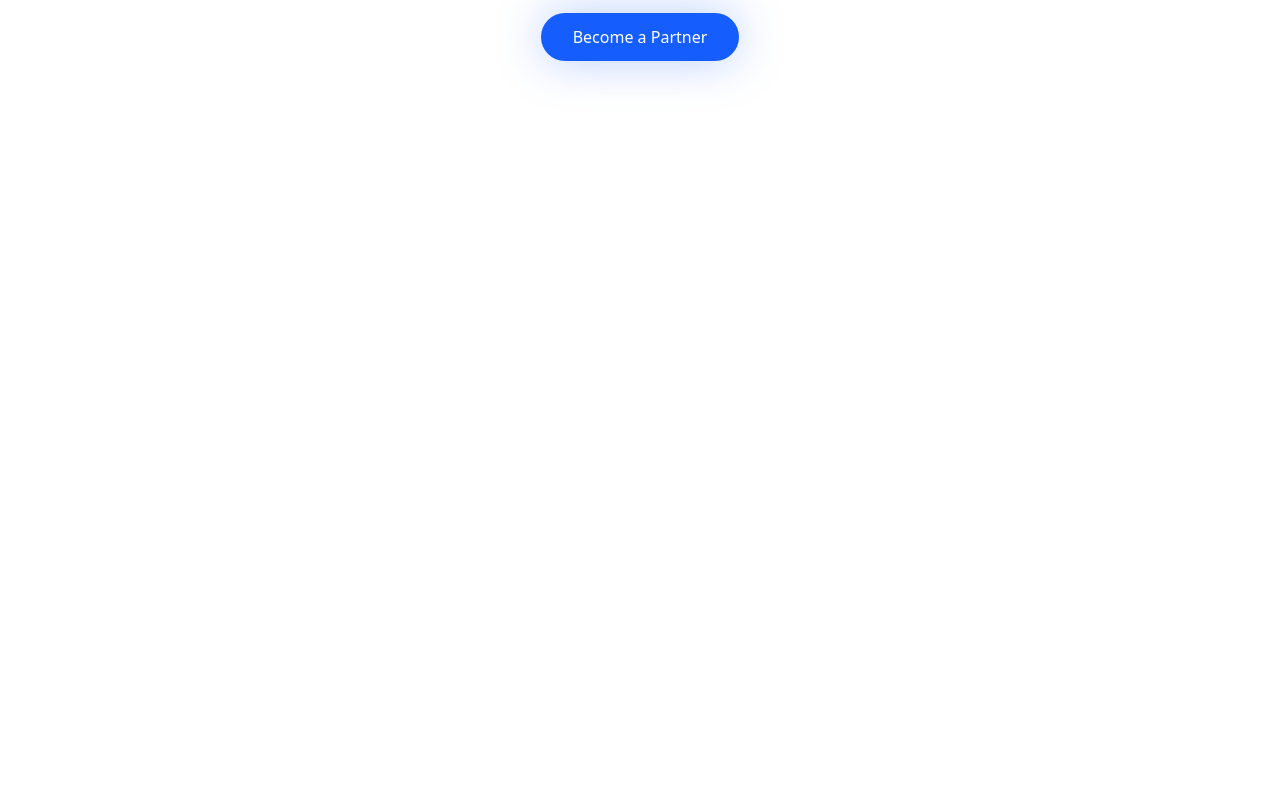
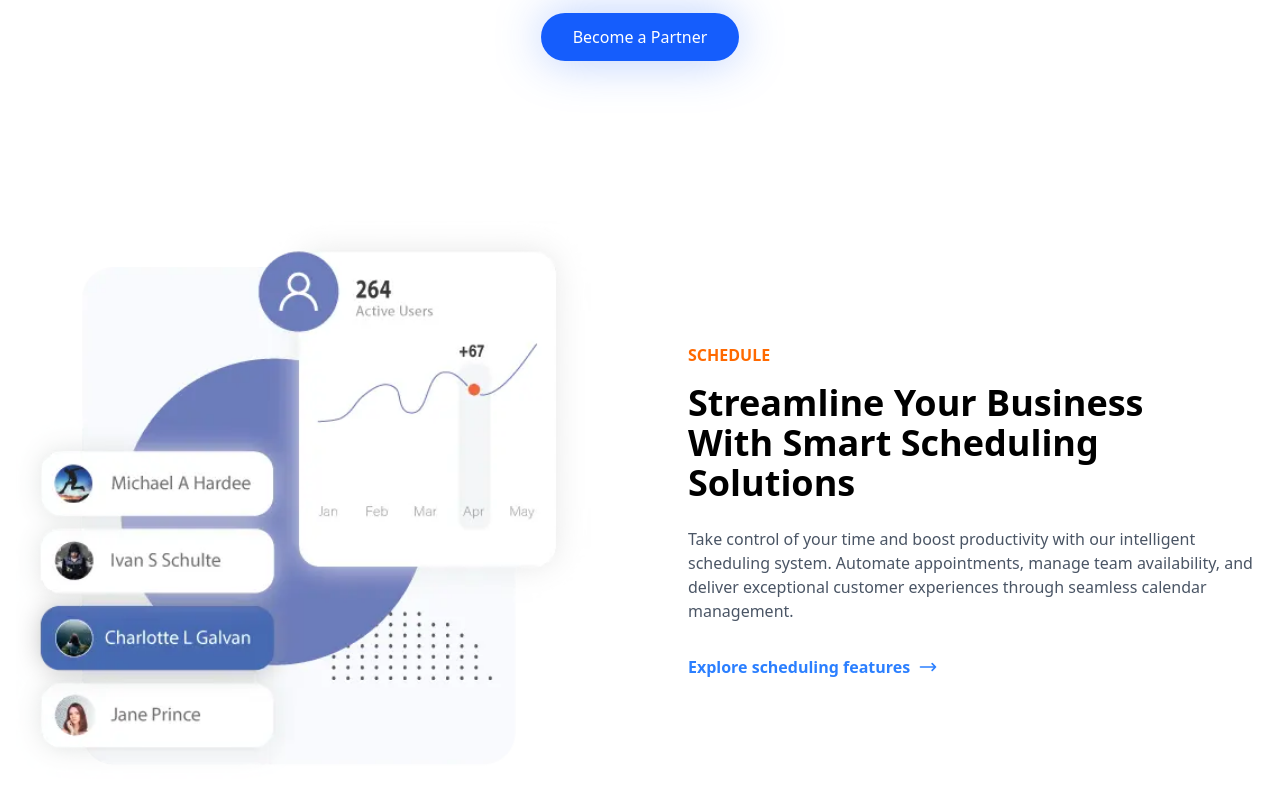
Before and after one commit to naren-naresh/modern-landing-page, a React (Vite) app: page / in a window 1280 px wide. Shown: the part 1836-2636 px from the top of the page. Before the commit the page ends 1961 px from the top, so only its background shows below. Built offline with nearby package versions, Linux system fonts and the light colour scheme.

Commit message:
schedule and pricing section completed

```diff
--- a/src/App.jsx
+++ b/src/App.jsx
@@ -4,6 +4,8 @@ import Hero from './components/Hero'
 import CompanyLogo from './components/CompanyLogo'
 import PurposeSection from './components/PurposeSection'
 import FeaturesSection from './components/FeatureSection'
+import ScheduleSection from './components/ScheduleSection'
+import PricingSection from './components/PricingSection'
 
 function App() {
   return (
@@ -16,6 +18,8 @@ function App() {
         <CompanyLogo/>
         <PurposeSection/>
         <FeaturesSection/>
+        <ScheduleSection/>
+        <PricingSection/>
       </div>
     </main>
   )
--- /dev/null
+++ b/src/components/PricingSection.jsx
@@ -0,0 +1,105 @@
+import { useState } from 'react'
+
+const PricingSection = () => {
+  const [productCount, setProductCount] = useState(1)
+
+  // Calculate prices based on product count
+  const starterPrice = Math.round(4000 * (productCount / 50))
+  const businessPrice = Math.round(7500 * (productCount / 50))
+
+  return (
+    <section
+      className="py-20 px-4"
+    >
+      <div className="max-w-6xl mx-auto">
+        <h2
+          className="text-3xl md:text-4xl font-bold text-center mb-16"
+        >
+          Pricing
+        </h2>
+
+        <div
+          className="grid md:grid-cols-2 gap-8 mb-12"
+        >
+          {/* Starter Plan */}
+          <div
+            className="bg-white p-8 rounded-lg shadow-lg"
+          >
+            <h3
+              className="text-xl text-gray-600 mb-4"
+            >
+              Starter
+            </h3>
+            <p
+              className="text-3xl font-bold mb-6"
+            >
+              ${starterPrice}/mo
+            </p>
+          </div>
+
+          {/* Business Plan */}
+          <div
+            className="bg-white p-8 rounded-lg shadow-lg"
+          >
+            <h3
+              className="text-xl text-gray-600 mb-4"
+            >
+              Business
+            </h3>
+            <p
+              className="text-3xl font-bold mb-6"
+            >
+              ${businessPrice}/mo
+            </p>
+          </div>
+        </div>
+
+        <div
+          className="max-w-xl mx-auto"
+        >
+          <p
+            className="text-center text-gray-600 mb-4"
+          >
+            {productCount} products
+          </p>
+
+          <div
+            className="relative px-4"
+          >
+            <div className="flex items-center gap-2">
+              <span className="text-xs sm:text-sm text-gray-600">1</span>
+              <input
+                type="range"
+                min="1"
+                max="50"
+                value={productCount}
+                onChange={(e) => setProductCount(parseInt(e.target.value))}
+                className="flex-1 h-2 bg-gray-200 rounded-lg appearance-none cursor-pointer"
+              />
+              <span className="text-xs sm:text-sm text-gray-600">50</span>
+            </div>
+          </div>
+
+          <div
+            className="text-center mt-12"
+          >
+            <p
+              className="text-xl text-gray-600 mb-4"
+            >
+              Ready to get started?
+            </p>
+            <button
+              whileHover={{ scale: 1.05 }}
+              whileTap={{ scale: 0.95 }}
+              className="bg-blue-600 text-white px-6 py-3 rounded-lg hover:bg-blue-700 transition-colors cursor-pointer"
+            >
+              Get Started
+            </button>
+          </div>
+        </div>
+      </div>
+    </section>
+  )
+}
+
+export default PricingSection
--- /dev/null
+++ b/src/components/ScheduleSection.jsx
@@ -0,0 +1,65 @@
+import scheduleImage from '../assets/stats.webp'
+
+const ScheduleSection = () => {
+  return (
+    <section
+      className="max-w-7xl mx-auto px-4 py-16 md:py-24"
+    >
+      <div className="flex flex-col md:flex-row items-center justify-between gap-12 md:gap-24">
+        {/* Left side - Image */}
+        <div
+          className="w-full md:w-1/2"
+        >
+          <img
+            src={scheduleImage}
+            alt="Statistics dashboard"
+            className="w-full h-auto"
+          />
+        </div>
+
+        {/* Right side - Content */}
+        <div
+          className="w-full md:w-1/2"
+        >
+          <span
+            className="text-orange-500 font-semibold"
+          >
+            SCHEDULE
+          </span>
+          <h2
+            className="text-3xl md:text-4xl font-bold text-navy-900 mt-4 mb-6"
+          >
+            Streamline Your Business <br />
+            With Smart Scheduling Solutions
+          </h2>
+          <p
+            className="text-gray-600 mb-8"
+          >
+            Take control of your time and boost productivity with our intelligent scheduling system. Automate appointments, manage team availability, and deliver exceptional customer experiences through seamless calendar management.
+          </p>
+          <a
+            href="#"
+            className="text-blue-500 font-semibold flex items-center gap-2 hover:gap-4 transition-all"
+          >
+            Explore scheduling features
+            <svg
+              className="w-5 h-5"
+              fill="none"
+              stroke="currentColor"
+              viewBox="0 0 24 24"
+            >
+              <path
+                strokeLinecap="round"
+                strokeLinejoin="round"
+                strokeWidth={2}
+                d="M17 8l4 4m0 0l-4 4m4-4H3"
+              />
+            </svg>
+          </a>
+        </div>
+      </div>
+    </section>
+  )
+}
+
+export default ScheduleSection
```
